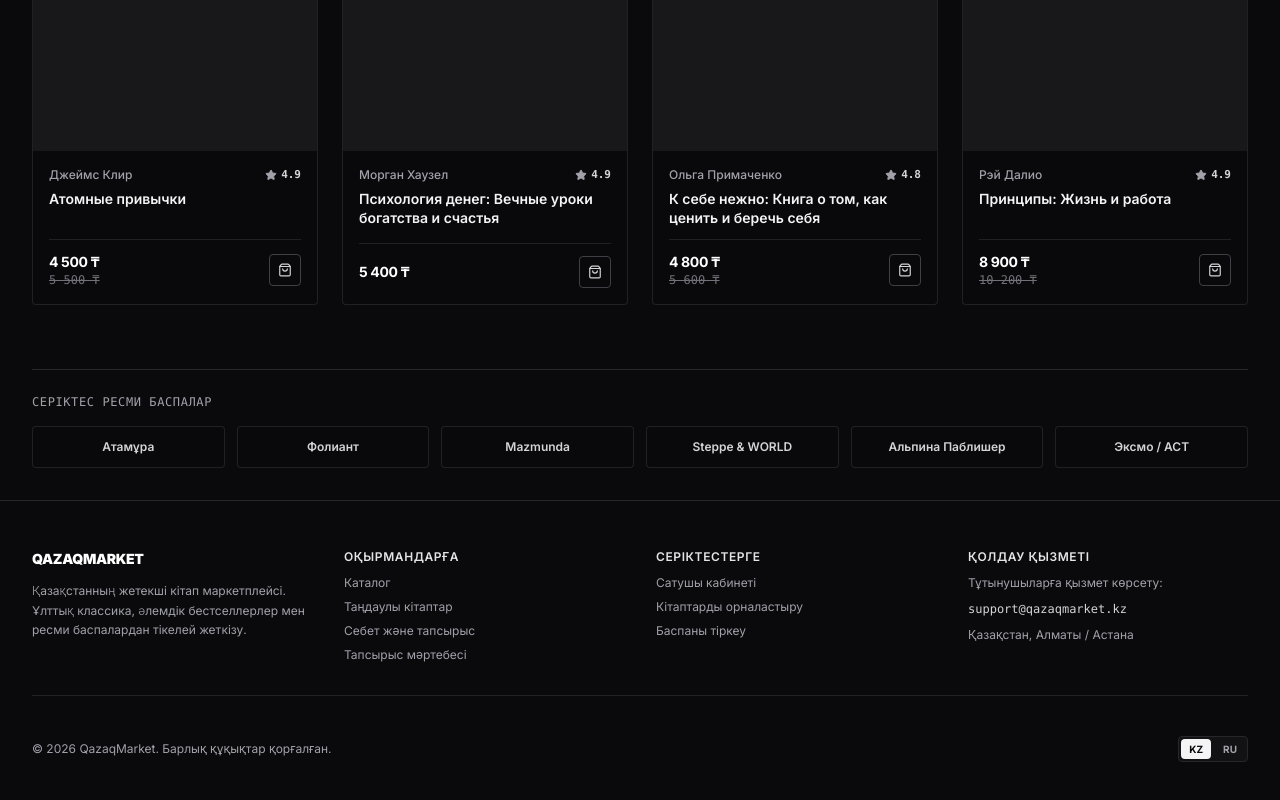
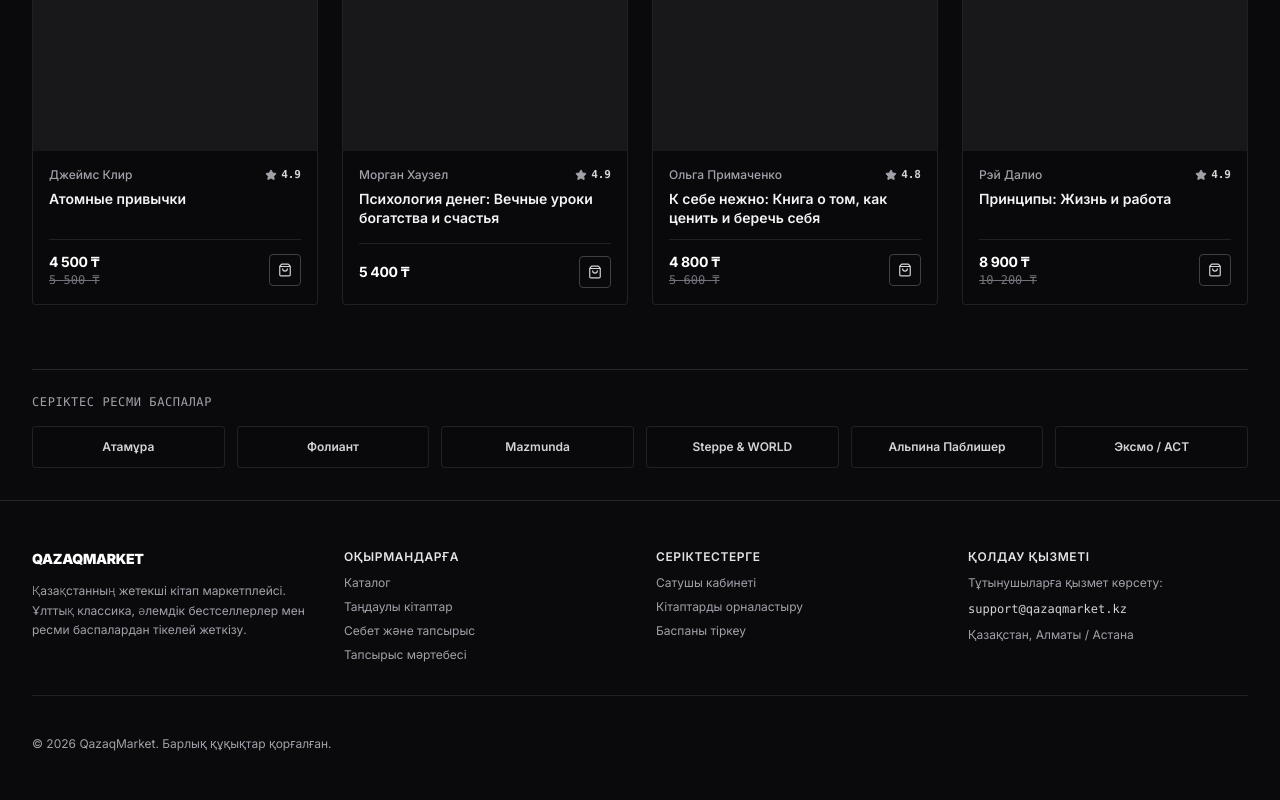
Before and after one commit to rmekenov-pixel/test-marketplace, a React (Vite) app: page / in a window 1280 px wide. Shown: the part 2332-3132 px from the top of the page. Built offline with nearby package versions, Linux system fonts and the light colour scheme.

Commit message:
refactor(footer): remove language switcher from footer

```diff
--- a/src/widgets/footer/Footer.tsx
+++ b/src/widgets/footer/Footer.tsx
@@ -5,7 +5,7 @@ import { useLang } from '../../shared/lib/i18n/useLang';
 
 export const Footer: React.FC = () => {
   const { t } = useTranslation();
-  const { lang, setLang } = useLang();
+  const { lang } = useLang();
 
   return (
     <footer className="w-full bg-zinc-100 text-zinc-600 border-zinc-200 dark:bg-[#0a0a0c] dark:text-zinc-400 border-t dark:border-zinc-800 py-12 transition-colors mt-auto text-left">
@@ -98,22 +98,6 @@ export const Footer: React.FC = () => {
           <div className="text-zinc-500 dark:text-zinc-400">
             © {new Date().getFullYear()} QazaqMarket. {lang === 'kk' || lang === 'kz' ? 'Барлық құқықтар қорғалған.' : 'Все права защищены.'}
           </div>
-
-          <div className="flex items-center gap-1 border border-zinc-200 bg-white dark:border-zinc-800 dark:bg-zinc-900/60 rounded p-0.5">
-            {(['kk', 'ru'] as const).map((l) => (
-              <button
-                key={l}
-                onClick={() => setLang(l)}
-                className={`px-2 py-0.5 rounded text-[10px] uppercase font-bold transition-colors ${
-                  lang === l || (l === 'kk' && lang === 'kz')
-                    ? 'bg-zinc-900 text-white dark:bg-zinc-100 dark:text-zinc-950 shadow-xs'
-                    : 'text-zinc-500 hover:text-zinc-950 dark:text-zinc-400 dark:hover:text-white'
-                }`}
-              >
-                {l === 'kk' ? 'KZ' : 'RU'}
-              </button>
-            ))}
-          </div>
         </div>
       </div>
     </footer>
```
